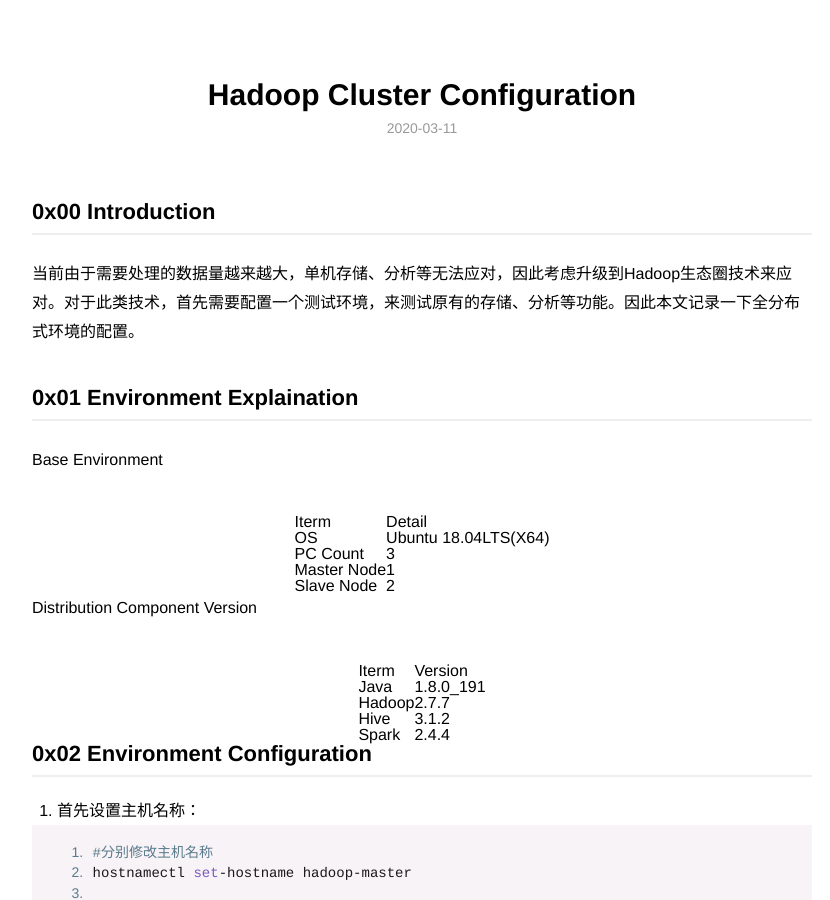
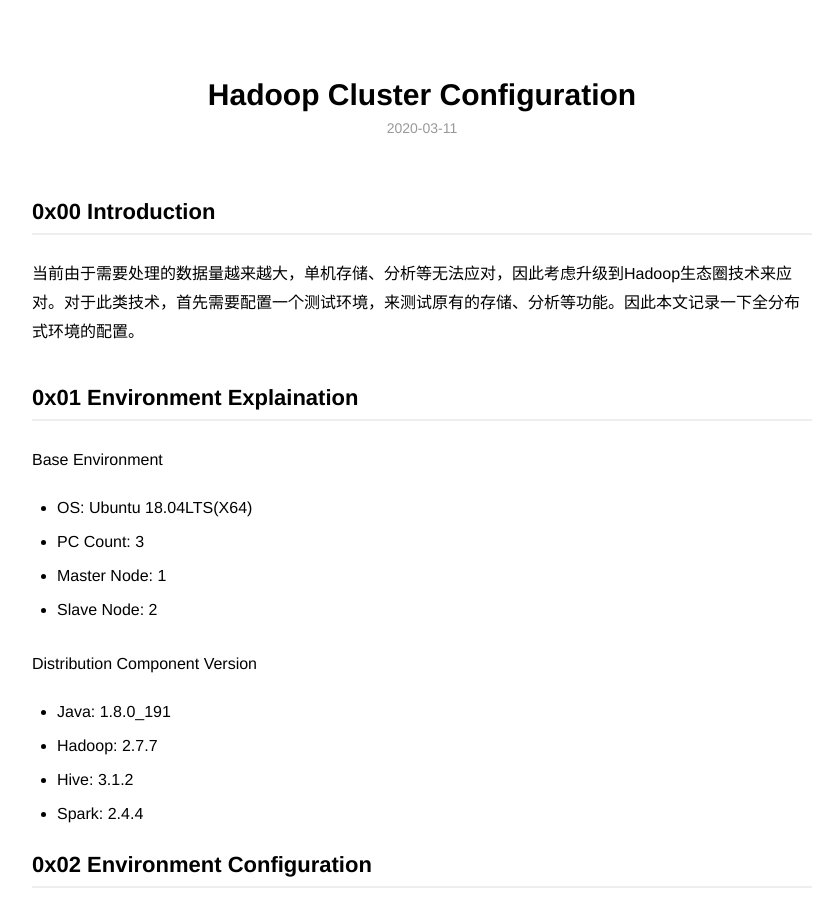
Before and after one commit to weilee460/weilee460.github.io, a Jekyll site: the page built from _posts/2020-03-11-hadoop-cluster-configuration.md, in a window 1280 px wide and 900 px high. Shown: the whole window, without its empty margins (218-1048 px from the left). Built offline with Jekyll 4.4.1, drawn with Linux system fonts in a browser that asks for light colours.

Commit message:
resolve table support bug.

```diff
--- a/_posts/2020-03-11-hadoop-cluster-configuration.md
+++ b/_posts/2020-03-11-hadoop-cluster-configuration.md
@@ -13,21 +13,17 @@ description: 网上常见单机以及伪分布式环境搭建，本文描述Hado
 
 **Base Environment**
 
-| Iterm | Detail |
-| ----- | ------ |
-| OS | Ubuntu 18.04LTS(X64) |
-| PC Count | 3 |
-| Master Node | 1 |
-| Slave Node | 2 |
+* OS:  Ubuntu 18.04LTS(X64)
+* PC Count: 3
+* Master Node: 1
+* Slave Node: 2
 
 **Distribution Component Version**
 
-| Iterm | Version |
-| ----- | ------ |
-| Java | 1.8.0_191 |
-| Hadoop | 2.7.7 |
-| Hive | 3.1.2 |
-| Spark | 2.4.4 |
+* Java: 1.8.0_191
+* Hadoop: 2.7.7
+* Hive: 3.1.2
+* Spark: 2.4.4
 
 ## 0x02 Environment Configuration
 
```
